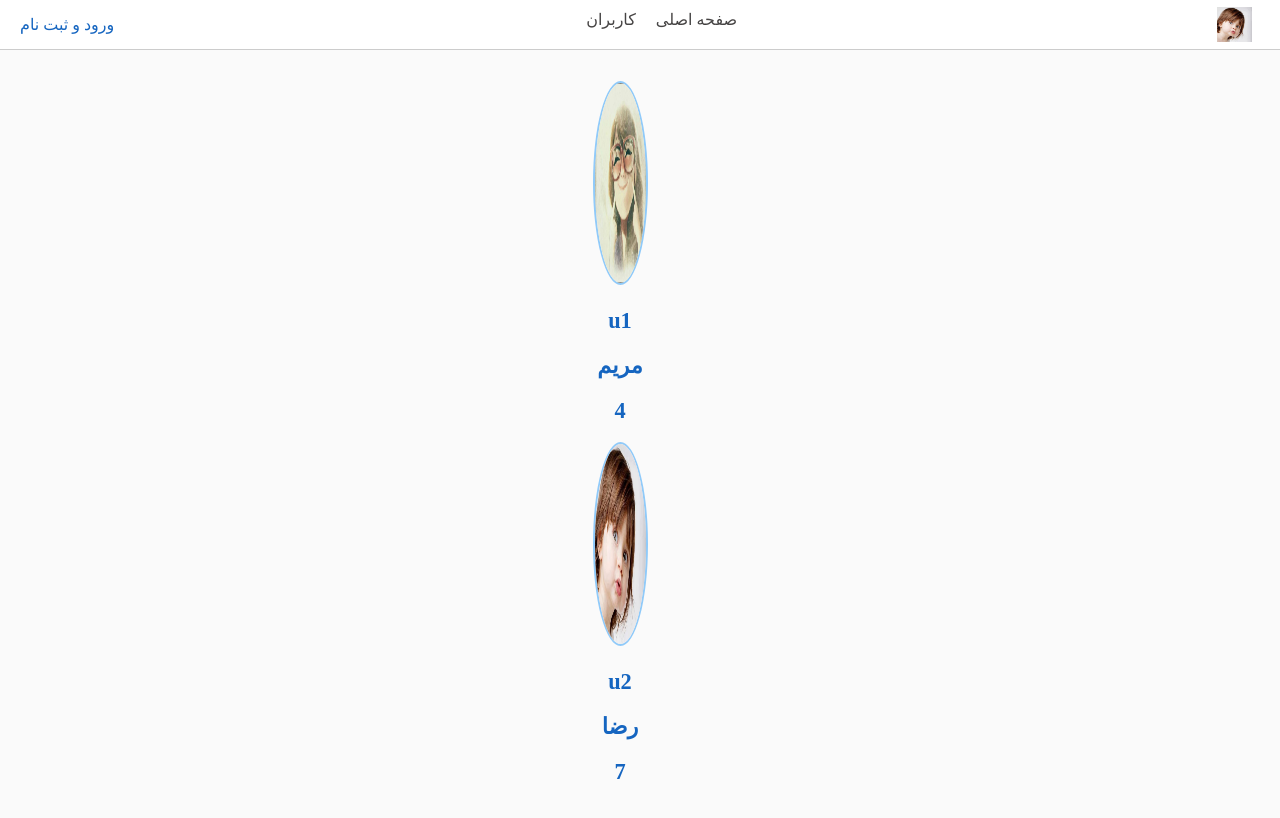
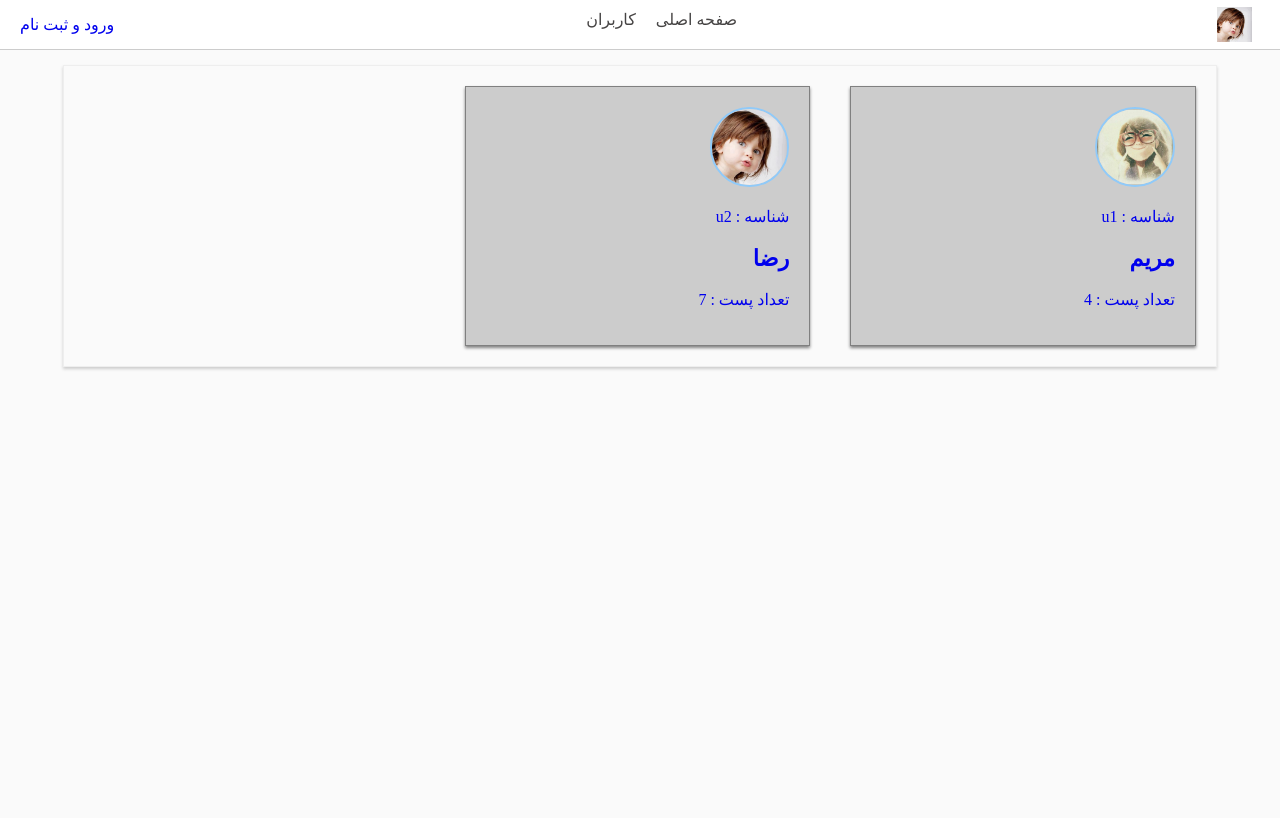
Before and after one commit to BroTherReZa/mern-stack, a React (Create React App) app in the folder frontend/: page /users in a window 1280 px wide. Built offline with nearby package versions, Linux system fonts and the light colour scheme.

Commit message:
update css

```diff
--- a/frontend/src/shared/components/Navigation/NavLinks.css
+++ b/frontend/src/shared/components/Navigation/NavLinks.css
@@ -5,6 +5,7 @@ nav ul {
     display: flex;
     align-items: center;
     list-style: none;
+
 }
 nav li {
     height: 100%;
--- a/frontend/src/user/components/UserItem.css
+++ b/frontend/src/user/components/UserItem.css
@@ -1,8 +1,3 @@
-a {
-    color: #1565C0;
-    text-decoration: none;
-}
-
 .user-avatar img {
     width: 25%;
     border-radius: 50%;
@@ -13,6 +8,12 @@ h2 {
     font-size: 1.4em;
 }
 
-h3 {
+span {
     font-size: 1em;
 }
+a{
+    text-decoration: none;
+}
+li div {
+    align-items: center;
+}
--- a/frontend/src/user/components/UserItem.js
+++ b/frontend/src/user/components/UserItem.js
@@ -10,13 +10,13 @@ const UserItem = props =>{
                     <img src={props.image} alt={props.name}/>
                 </div>
                 <div>
-                    <h2>{props.id}</h2>
+                    <p> شناسه : <span> {props.id} </span></p>
                 </div>
                 <div>
                     <h2>{props.name}</h2>
                 </div>
                 <div>
-                    <h2>{props.postCount}</h2>
+                <p> تعداد پست : <span> {props.postCount} </span></p>
                 </div>
             </Link>
         </li>
--- a/frontend/src/user/components/UsersList.css
+++ b/frontend/src/user/components/UsersList.css
@@ -1,7 +1,30 @@
-ul {
+.userList {
+    width: 90%;
+    margin: 20px auto;
+    border: 1px solid #eeeeee;
+    box-shadow: 0 2px 3px #cccccc;
+    display: flex;
+    justify-content: center;
+    align-items: center;
+    margin-top: 65px;
+}
+.userList ul {
+    margin: 0;
+    padding: 0;
+    height: 100%;
+    display: flex;
+    align-items: center;
     list-style: none;
 }
-img{
-    width: 200px;
-    height: 200px;
+.userList li {
+    width: 30%;
+    background-color: #cccccc;
+    border: 1px solid gray;
+    box-shadow: 0 2px 3px gray;
+    display: flex;
+    justify-content: space-between;
+    align-items: center;
+    padding: 20px;
+    margin: 20px;
+    box-sizing: border-box;
 }
--- a/frontend/src/user/components/UsersList.js
+++ b/frontend/src/user/components/UsersList.js
@@ -11,7 +11,7 @@ const UsersList = props =>{
         )
     }
     return(
-        <div className="center">
+        <div className="userList">
             <ul>
                 {
                     props.items.map(user=>{
```
